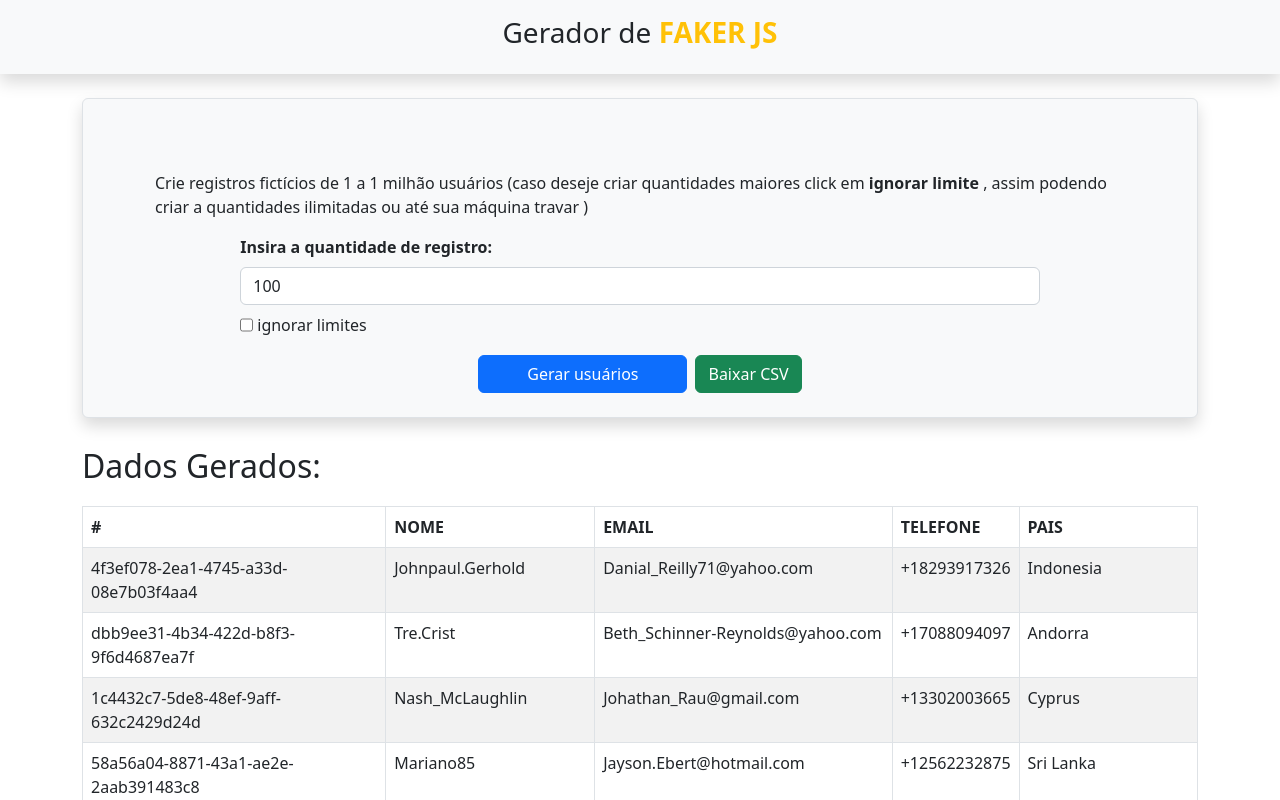
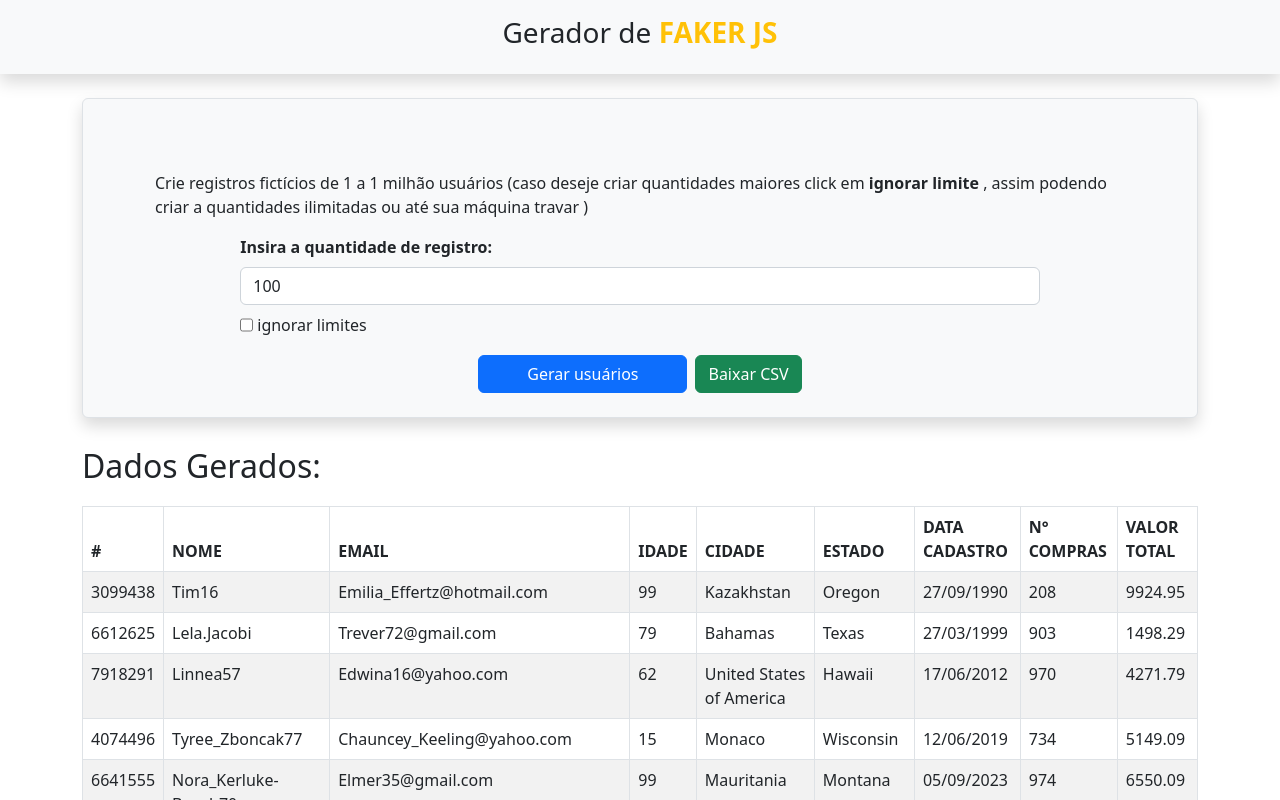
Before and after one commit to GabrielnunesGNS/user_create_faker, a React (Vite) app: page / in a window 1280 px wide. Both pictures are taken after a click on the button "Gerar usuários". Shown: the top 800 px of the page. Built offline with nearby package versions, Linux system fonts and the light colour scheme.

Commit message:
mudanças

```diff
--- a/src/componentes/ButtonDownload.jsx
+++ b/src/componentes/ButtonDownload.jsx
@@ -10,7 +10,7 @@ const ButtonDownload = ({ dados }) => {
         }
 
         // Colunas que serão exportadas
-        const cabecalho = ['id', 'nome', 'email', 'telefone', 'pais'];
+        const cabecalho = ['id', 'nome', 'email', 'idade', 'cidade', 'estado','dataCadastro','numeroCompras','valorTotal'];
 
         // Converter os dados em CSV
         const linhas = dados.map(usuario =>
--- a/src/componentes/TableUsuarios.jsx
+++ b/src/componentes/TableUsuarios.jsx
@@ -21,21 +21,25 @@ const TableUsuarios = ({ dados }) => {
 
     return (
         <>
-            <table className='table table-striped table-bordered'>
+            <table className='table overflow-scroll table-striped table-bordered'>
                 <thead>
                     <tr className='text-uppercase'>
                         <th>#</th>
                         <th>nome</th>
                         <th>email</th>
-                        <th>telefone</th>
-                        <th>pais</th>
+                        <th>idade</th>
+                        <th>cidade</th>
+                        <th>estado</th>
+                        <th>data cadastro</th>
+                        <th>N° compras </th>
+                        <th>Valor total</th>
                     </tr>
                 </thead>
 
                 <tbody>
                     {(dados.length == 0) ? (
                         <tr>
-                            <td colSpan='5'>
+                            <td colSpan='8'>
                                 Clique em <span className='fw-bold'>gerar usuários</span>
                             </td>
                         </tr>
@@ -45,8 +49,12 @@ const TableUsuarios = ({ dados }) => {
                                 <td>{user.id}</td>
                                 <td>{user.nome}</td>
                                 <td>{user.email}</td>
-                                <td>{user.telefone}</td>
-                                <td>{user.pais}</td>
+                                <td>{user.idade}</td>
+                                <td>{user.cidade}</td>
+                                <td>{user.estado}</td>
+                                <td>{String(user.dataCadastro)}</td>
+                                <td>{user.numeroCompras}</td>
+                                <td>{user.valorTotal}</td>
                             </tr>
                         ))
                     )}
--- a/src/script/faker.js
+++ b/src/script/faker.js
@@ -5,11 +5,15 @@ import { faker } from '@faker-js/faker';
 
 export function createRandomUser() {
   return {
-    id:faker.string.uuid(),
+    id:faker.number.int({ min: 1, max: 9999999 }),
     nome: faker.internet.username(),
     email:faker.internet.email(),
-    telefone:faker.phone.number({style:'international'}),
-    pais: faker.location.country(),
+    idade:faker.number.int({ min: 1, max: 110 }),
+    cidade:faker.location.country(),
+    estado:faker.location.state(),
+    dataCadastro:faker.date.birthdate({mode:'year',min:1990,max:2026}).toLocaleDateString('pt-BR'),
+    numeroCompras:faker.number.int({min:1,max:1000}),
+    valorTotal:faker.commerce.price({min:10,max:10000})
   };
 }
 
```
